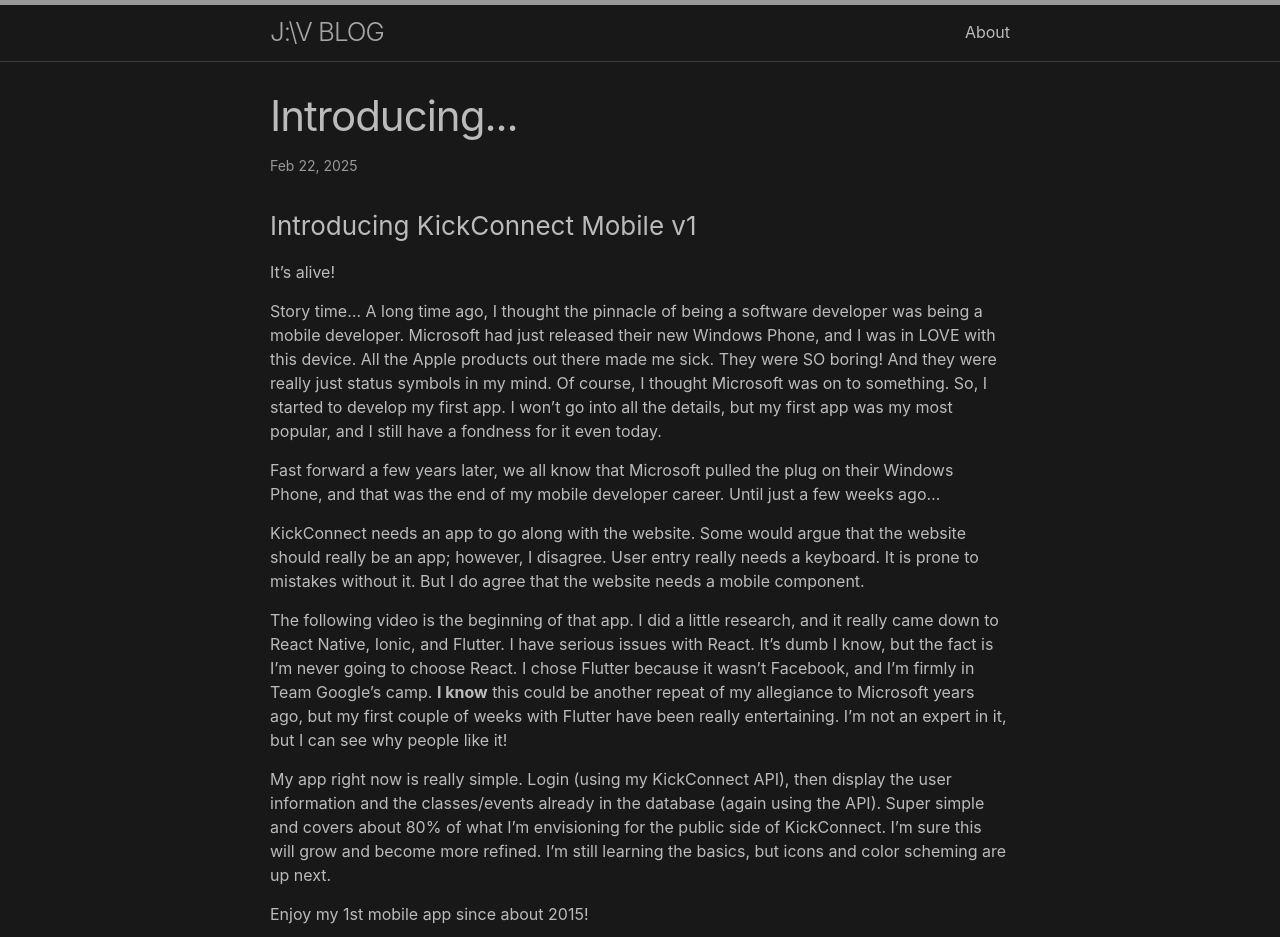
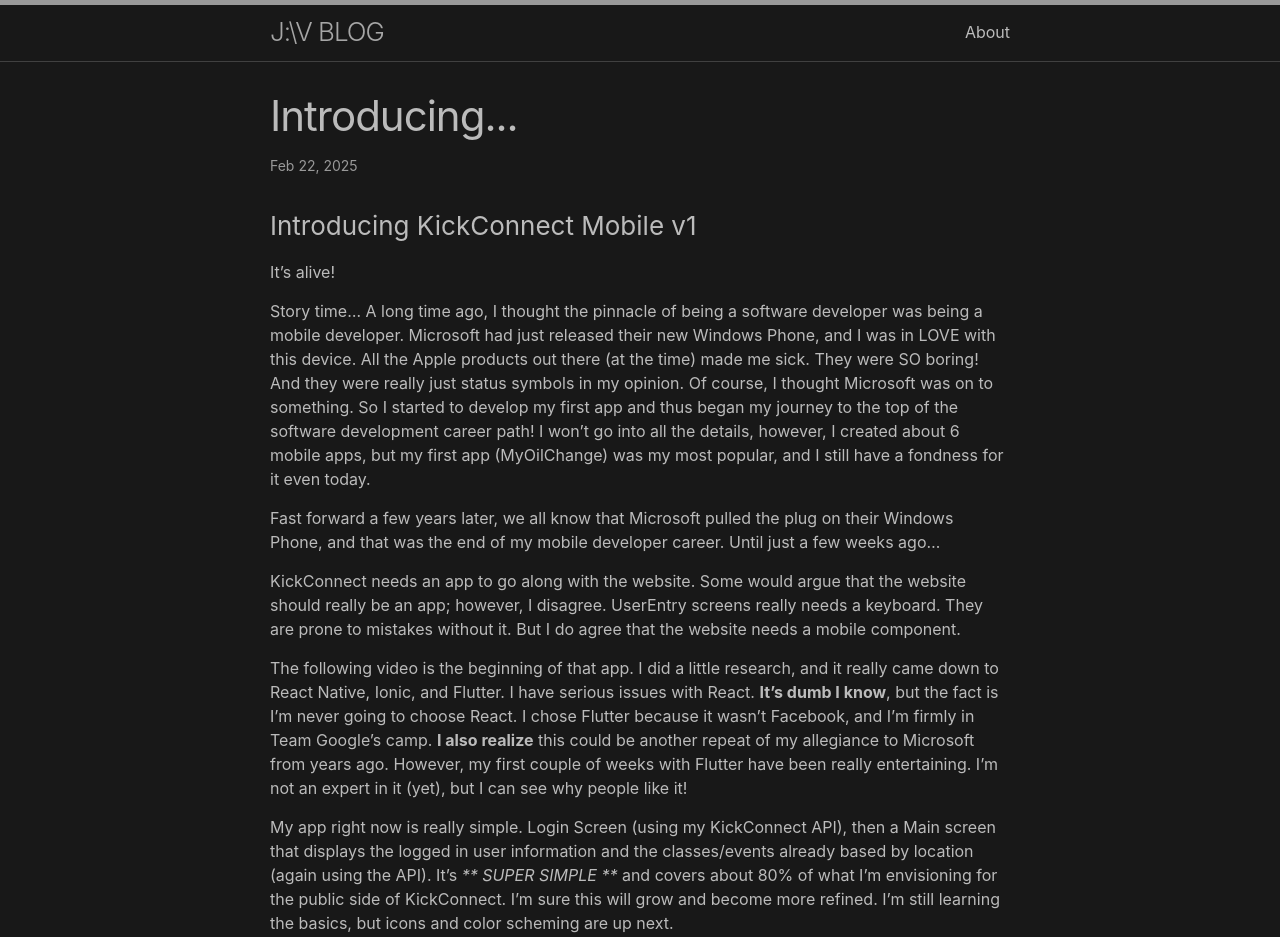
Before and after one commit to jeffvaccaro/jeffvaccaro.github.io, a Jekyll site: the page built from _posts/2025-02-23-kickconnect-mobile.md, in a window 1280 px wide and 1400 px high, cut to the strip 0-937 px from the top of the window. Built offline with Jekyll 4.4.1, drawn with Linux system fonts in a browser that asks for light colours.

Commit message:
minor mods to the Introducing post

```diff
--- a/_posts/2025-02-23-kickconnect-mobile.md
+++ b/_posts/2025-02-23-kickconnect-mobile.md
@@ -8,15 +8,15 @@
 ### Introducing KickConnect Mobile v1
 It's alive!
 
-Story time... A long time ago, I thought the pinnacle of being a software developer was being a mobile developer. Microsoft had just released their new Windows Phone, and I was in LOVE with this device. All the Apple products out there made me sick. They were SO boring! And they were really just status symbols in my mind. Of course, I thought Microsoft was on to something. So, I started to develop my first app. I won't go into all the details, but my first app was my most popular, and I still have a fondness for it even today.
+Story time... A long time ago, I thought the pinnacle of being a software developer was being a mobile developer. Microsoft had just released their new Windows Phone, and I was in LOVE with this device. All the Apple products out there (at the time) made me sick. They were SO boring! And they were really just status symbols in my opinion. Of course, I thought Microsoft was on to something. So I started to develop my first app and thus began my journey to the top of the software development career path! I won't go into all the details, however, I created about 6 mobile apps, but my first app (MyOilChange) was my most popular, and I still have a fondness for it even today.
 
 Fast forward a few years later, we all know that Microsoft pulled the plug on their Windows Phone, and that was the end of my mobile developer career. Until just a few weeks ago...
 
-KickConnect needs an app to go along with the website. Some would argue that the website should really be an app; however, I disagree. User entry really needs a keyboard. It is prone to mistakes without it. But I do agree that the website needs a mobile component.
+KickConnect needs an app to go along with the website. Some would argue that the website should really be an app; however, I disagree. UserEntry screens really needs a keyboard. They are prone to mistakes without it. But I do agree that the website needs a mobile component.
 
-The following video is the beginning of that app. I did a little research, and it really came down to React Native, Ionic, and Flutter. I have serious issues with React. It's dumb I know, but the fact is I'm never going to choose React. I chose Flutter because it wasn't Facebook, and I'm firmly in Team Google's camp. **I know** this could be another repeat of my allegiance to Microsoft years ago, but my first couple of weeks with Flutter have been really entertaining. I'm not an expert in it, but I can see why people like it!
+The following video is the beginning of that app. I did a little research, and it really came down to React Native, Ionic, and Flutter. I have serious issues with React. **It's dumb I know**, but the fact is I'm never going to choose React. I chose Flutter because it wasn't Facebook, and I'm firmly in Team Google's camp. **I also realize** this could be another repeat of my allegiance to Microsoft from years ago. However, my first couple of weeks with Flutter have been really entertaining. I'm not an expert in it (yet), but I can see why people like it!
 
-My app right now is really simple. Login (using my KickConnect API), then display the user information and the classes/events already in the database (again using the API). Super simple and covers about 80% of what I'm envisioning for the public side of KickConnect. I'm sure this will grow and become more refined. I'm still learning the basics, but icons and color scheming are up next.
+My app right now is really simple. Login Screen (using my KickConnect API), then a Main screen that displays the logged in user information and the classes/events already based by location (again using the API). It's *** SUPER SIMPLE *** and covers about 80% of what I'm envisioning for the public side of KickConnect. I'm sure this will grow and become more refined. I'm still learning the basics, but icons and color scheming are up next.
 
 Enjoy my 1st mobile app since about 2015!
 
```
